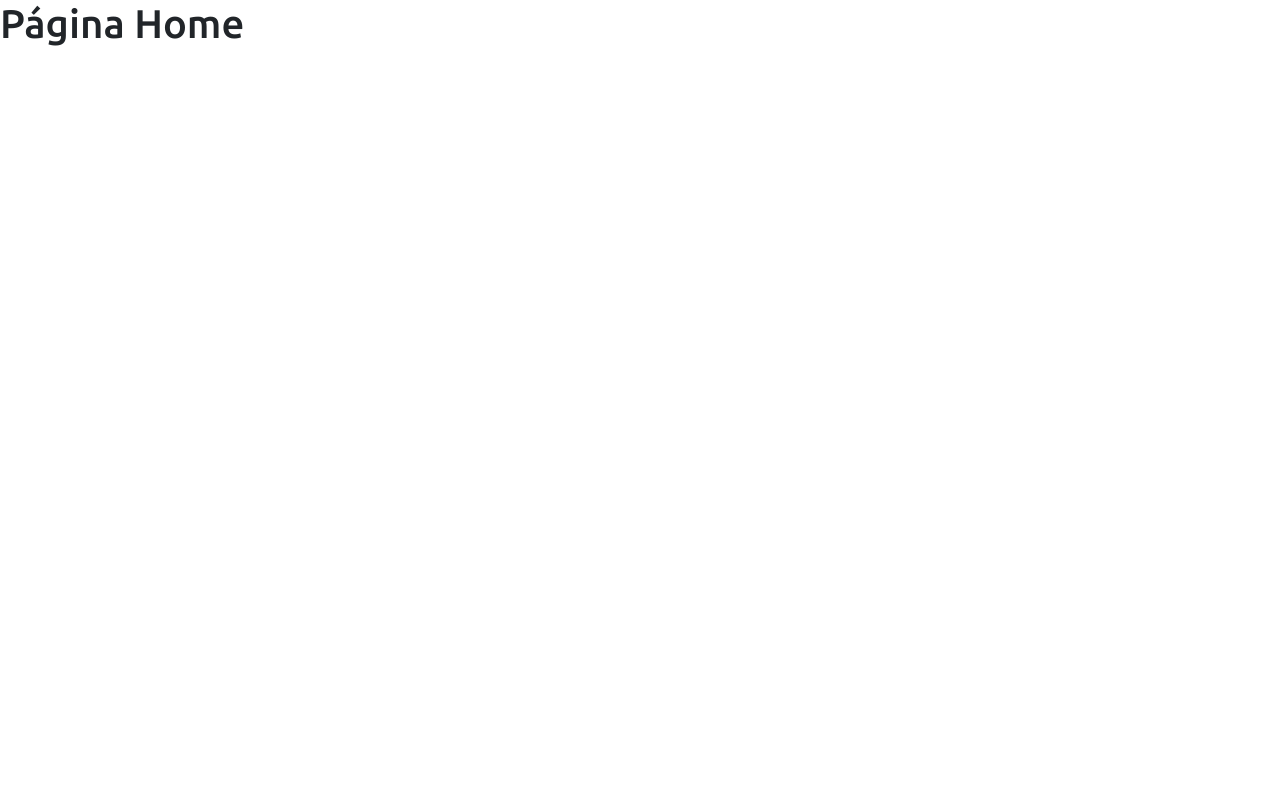
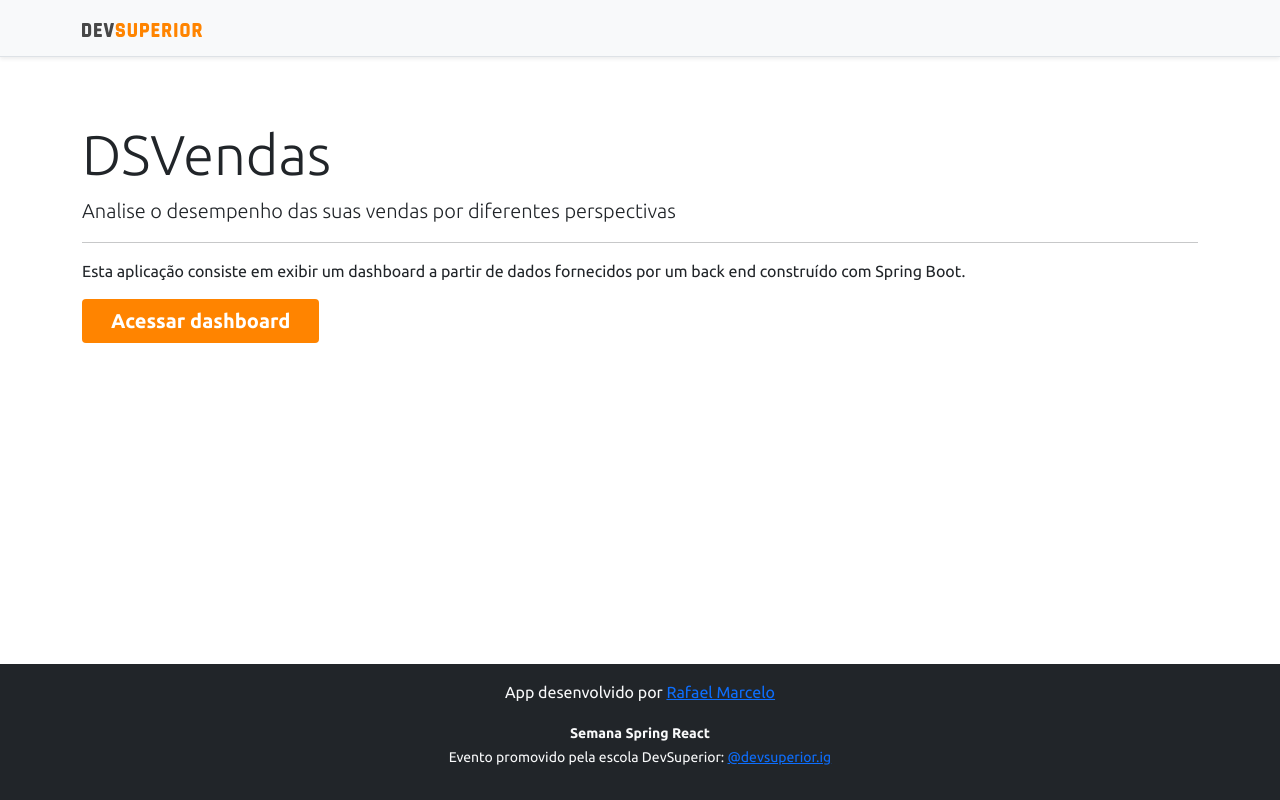
Before and after one commit to rafaelmarcelo08/dsvendas, a React (Create React App) app in the folder frontend/: page / in a window 1280 px wide. Built offline with nearby package versions, Linux system fonts and the light colour scheme.

Commit message:
Home e navegacao

```diff
--- a/frontend/src/assets/css/styles.css
+++ b/frontend/src/assets/css/styles.css
@@ -1,9 +1,11 @@
 @import url('https://fonts.googleapis.com/css2?family=Ubuntu:wght@300;400;500;700&display=swap');
+
 :root {
     --color-primary: #FF8400;
 }
 
-html, body {
+html,
+body {
     height: 100%;
     font-family: "Ubuntu", sans-serif;
 }
@@ -30,3 +32,12 @@ html, body {
 .text-primary {
     color: var(--color-primary) !important;
 }
+
+.btn {
+    font-weight: bolder;
+    background-color: var(--color-primary);
+}
+.btn .btn-acessar {
+    color: #FFF;
+    text-decoration: none;
+}
--- a/frontend/src/components/NavBar/index.tsx
+++ b/frontend/src/components/NavBar/index.tsx
@@ -1,3 +1,4 @@
+import { Link } from 'react-router-dom';
 import ImgDsDark from '../../assets/img/ds-dark.svg';
 
 const NavBar = () => {
@@ -5,7 +6,9 @@ const NavBar = () => {
         <div className="d-flex flex-column flex-md-row align-items-center p-3 px-md-4 mb-3 bg-light border-bottom shadow-sm">
             <div className="container">
                 <nav className="my-2 my-md-0 mr-md-3">
-                    <img src={ImgDsDark} alt="DevSuperior" width="120" />
+                    <Link to='/'>
+                        <img src={ImgDsDark} alt="DevSuperior" width="120" />
+                    </Link>
                 </nav>
             </div>
         </div>
--- a/frontend/src/pages/Home/index.tsx
+++ b/frontend/src/pages/Home/index.tsx
@@ -1,8 +1,27 @@
+import Footer from "components/Footer";
+import NavBar from "components/NavBar";
+import { Link } from "react-router-dom";
+
 const Home = () => {
     return (
-        <div >
-            <h1>Página Home</h1>
-        </div>
+        <>
+            <NavBar />
+
+            <div className="container my-5">
+                <div className="jumbotron">
+                    <h1 className="display-4">DSVendas</h1>
+                    <p className="lead">Analise o desempenho das suas vendas por diferentes perspectivas</p>
+                    <hr />
+                    <p>Esta aplicação consiste em exibir um dashboard a partir de dados fornecidos por um back end construído com Spring Boot.</p>
+
+                    <div className="btn">
+                        <Link to='/dashboard' className='btn-acessar btn-lg'>Acessar dashboard</Link>
+                    </div>
+                </div>
+            </div>
+
+            <Footer />
+        </>
     );
 }
 
```
